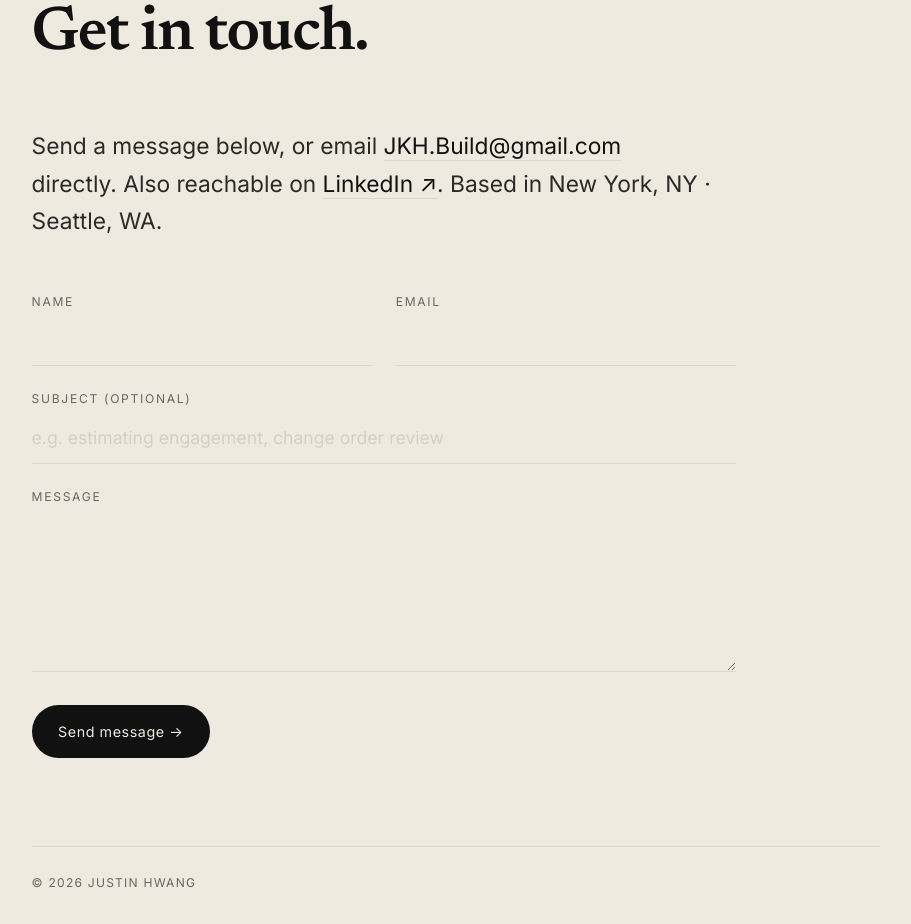
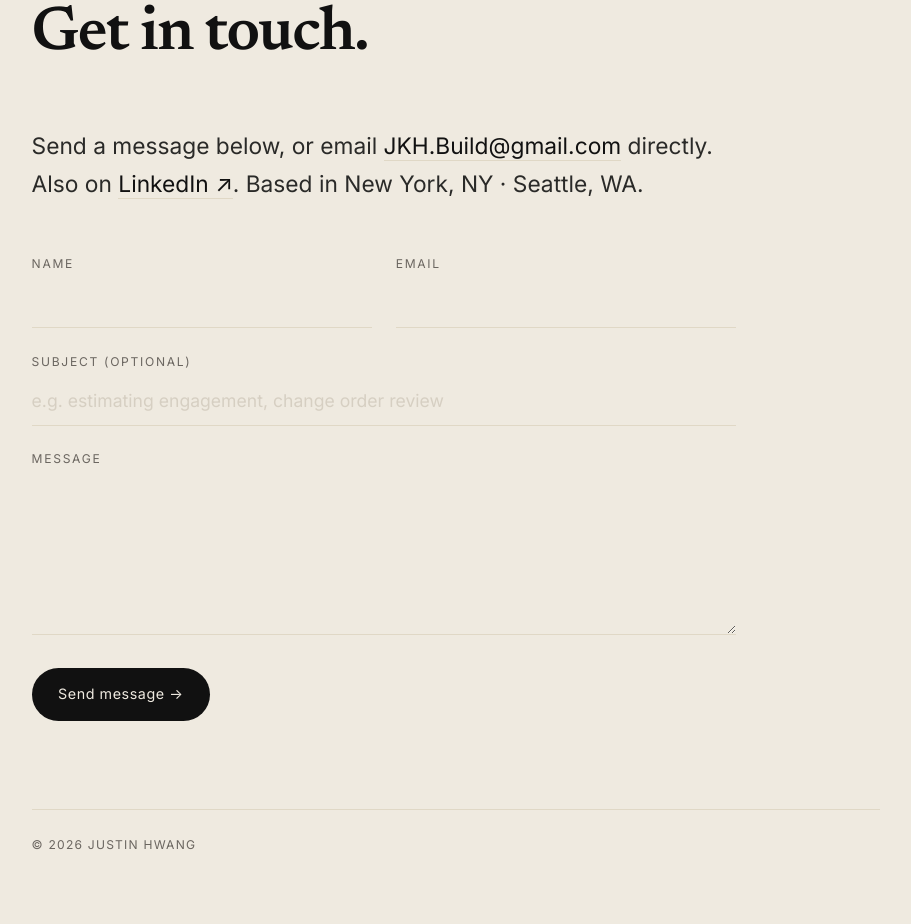
Before and after one commit to colinh09/justinhwang-portfolio, a Next.js app: page / in a window 1280 px wide. Shown: the part 5700-6624 px from the top of the page, without its empty margins (338-1249 px from the left). Built offline with nearby package versions, Linux system fonts and the light colour scheme; no server answers.

Commit message:
Fix wording in contact footer message

```diff
--- a/components/ContactFooter.tsx
+++ b/components/ContactFooter.tsx
@@ -13,7 +13,7 @@ export default function ContactFooter() {
         <p className="jh-prose jh-contact-intro">
           Send a message below, or email{" "}
           <a href={`mailto:${SITE.profile.email}`}>{SITE.profile.email}</a>{" "}
-          directly. Also reachable on{" "}
+          directly. Also on{" "}
           <a
             href={SITE.profile.linkedinUrl}
             target="_blank"
```
